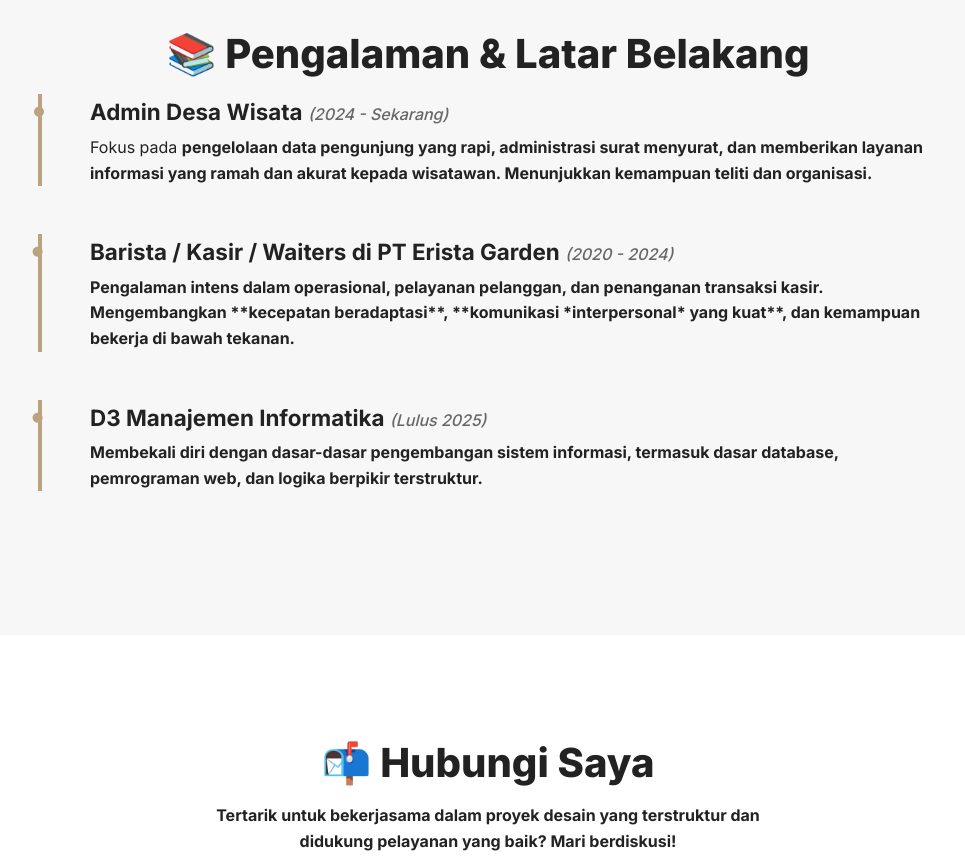
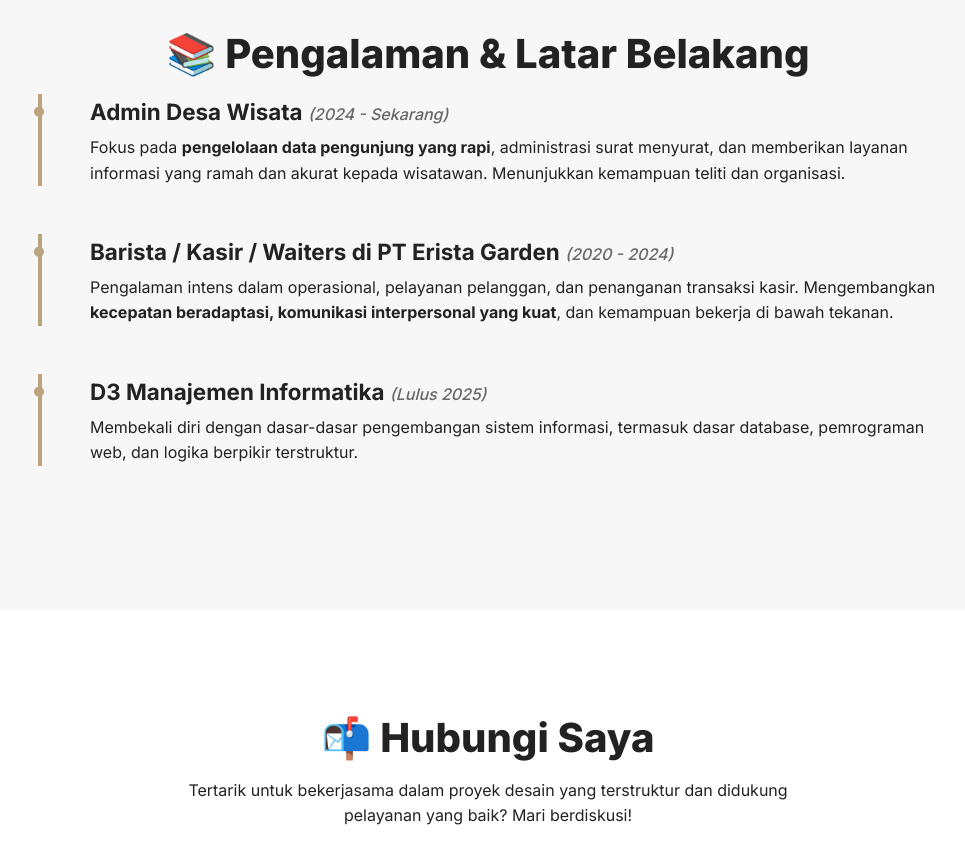
Before and after one commit to azproject138/aziz-portfolio-uiux, a plain HTML site: page index.html in a window 1280 px wide. Shown: the part 2980-3838 px from the top of the page, without its empty margins (152-1117 px from the left). Drawn offline with Linux system fonts and the light colour scheme.

Commit message:
Update index.html

```diff
--- a/index.html
+++ b/index.html
@@ -153,11 +153,11 @@
             <div class="experience-list">
                 <div class="experience-item">
                     <h3>Admin Desa Wisata <span class="period">(2024 - Sekarang)</span></h3>
-                    <p>Fokus pada <b>pengelolaan data pengunjung yang rapi<b>, administrasi surat menyurat, dan memberikan layanan informasi yang ramah dan akurat kepada wisatawan. Menunjukkan kemampuan teliti dan organisasi.</p>
+                    <p>Fokus pada <b>pengelolaan data pengunjung yang rapi</b>, administrasi surat menyurat, dan memberikan layanan informasi yang ramah dan akurat kepada wisatawan. Menunjukkan kemampuan teliti dan organisasi.</p>
                 </div>
                 <div class="experience-item">
                     <h3>Barista / Kasir / Waiters di PT Erista Garden <span class="period">(2020 - 2024)</span></h3>
-                    <p>Pengalaman intens dalam operasional, pelayanan pelanggan, dan penanganan transaksi kasir. Mengembangkan **kecepatan beradaptasi**, **komunikasi *interpersonal* yang kuat**, dan kemampuan bekerja di bawah tekanan.</p>
+                    <p>Pengalaman intens dalam operasional, pelayanan pelanggan, dan penanganan transaksi kasir. Mengembangkan <b>kecepatan beradaptasi, komunikasi interpersonal yang kuat</b>, dan kemampuan bekerja di bawah tekanan.</p>
                 </div>
                 <div class="experience-item">
                     <h3>D3 Manajemen Informatika <span class="period">(Lulus 2025)</span></h3>
```
